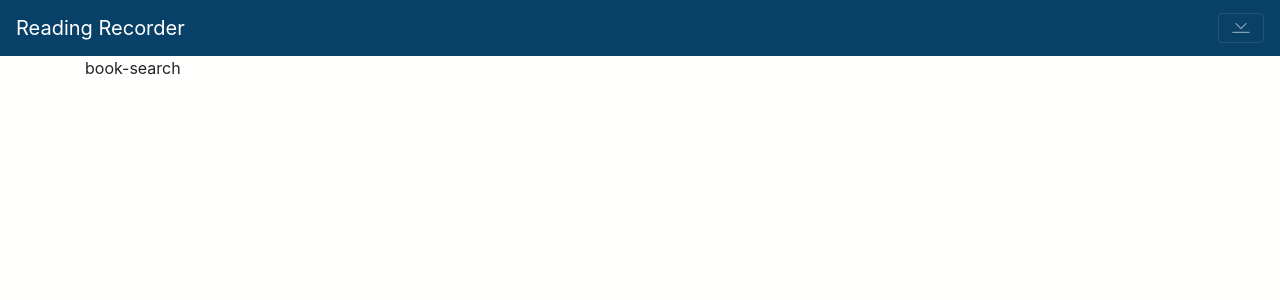
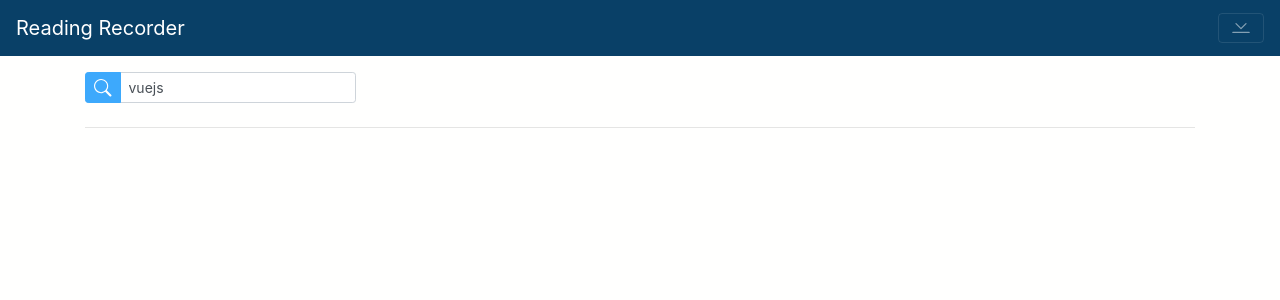
Before and after one commit to MinatoNaka/VueBooksReviewBootstrap, a Vue app: page /search in a window 1280 px wide. Shown: the top 300 px of the page. Built offline with nearby package versions, Linux system fonts and the light colour scheme.

Commit message:
本検索機能実装

```diff
--- a/src/views/BookSearch.vue
+++ b/src/views/BookSearch.vue
@@ -1,11 +1,64 @@
 <template>
-  <div>
-    book-search
+  <div id="search">
+    <b-form inline class="mt-3">
+      <b-input-group size="sm" class="mb-2">
+        <b-input-group-prepend>
+          <b-button variant="c-highlight"
+            ><b-icon icon="search" @click="onclick"></b-icon
+          ></b-button>
+        </b-input-group-prepend>
+        <b-form-input
+          type="search"
+          placeholder="Search terms"
+          v-model="keyword"
+        ></b-form-input>
+      </b-input-group>
+    </b-form>
+    <hr />
+    <ul>
+      <li v-for="book in books" :key="book.id">
+        {{ book.title }}
+      </li>
+    </ul>
   </div>
 </template>
 
 <script>
 export default {
   name: "book-search",
+  components: {},
+  data() {
+    return {
+      keyword: "vuejs",
+      books: [],
+    };
+  },
+  methods: {
+    onclick: function() {
+      this.$http(
+        "https://www.googleapis.com/books/v1/volumes?q=" + this.keyword
+      )
+        .then((response) => {
+          return response.json();
+        })
+        .then((data) => {
+          this.books = [];
+          for (let b of data.items) {
+            let authors = b.volumeInfo.authors;
+            let price = b.saleInfo.listPrice;
+            let img = b.volumeInfo.imageLinks;
+            this.books.push({
+              id: b.id,
+              title: b.volumeInfo.title,
+              author: authors ? authors.join(",") : "",
+              price: price ? price.amount : "-",
+              publisher: b.volumeInfo.publisher,
+              published: b.volumeInfo.publishedDate,
+              image: img ? img.smallThumbnail : "",
+            });
+          }
+        });
+    },
+  },
 };
 </script>
```
